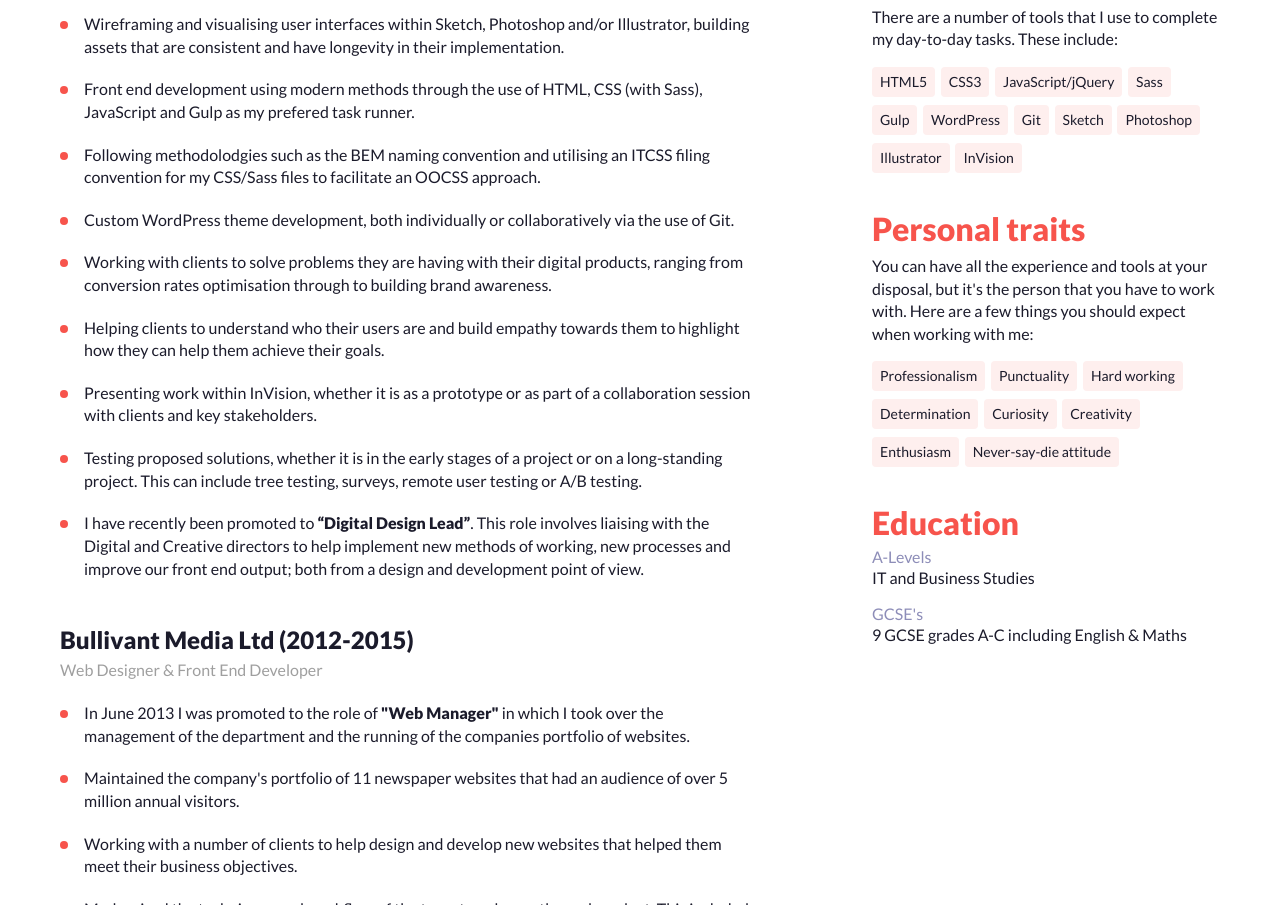
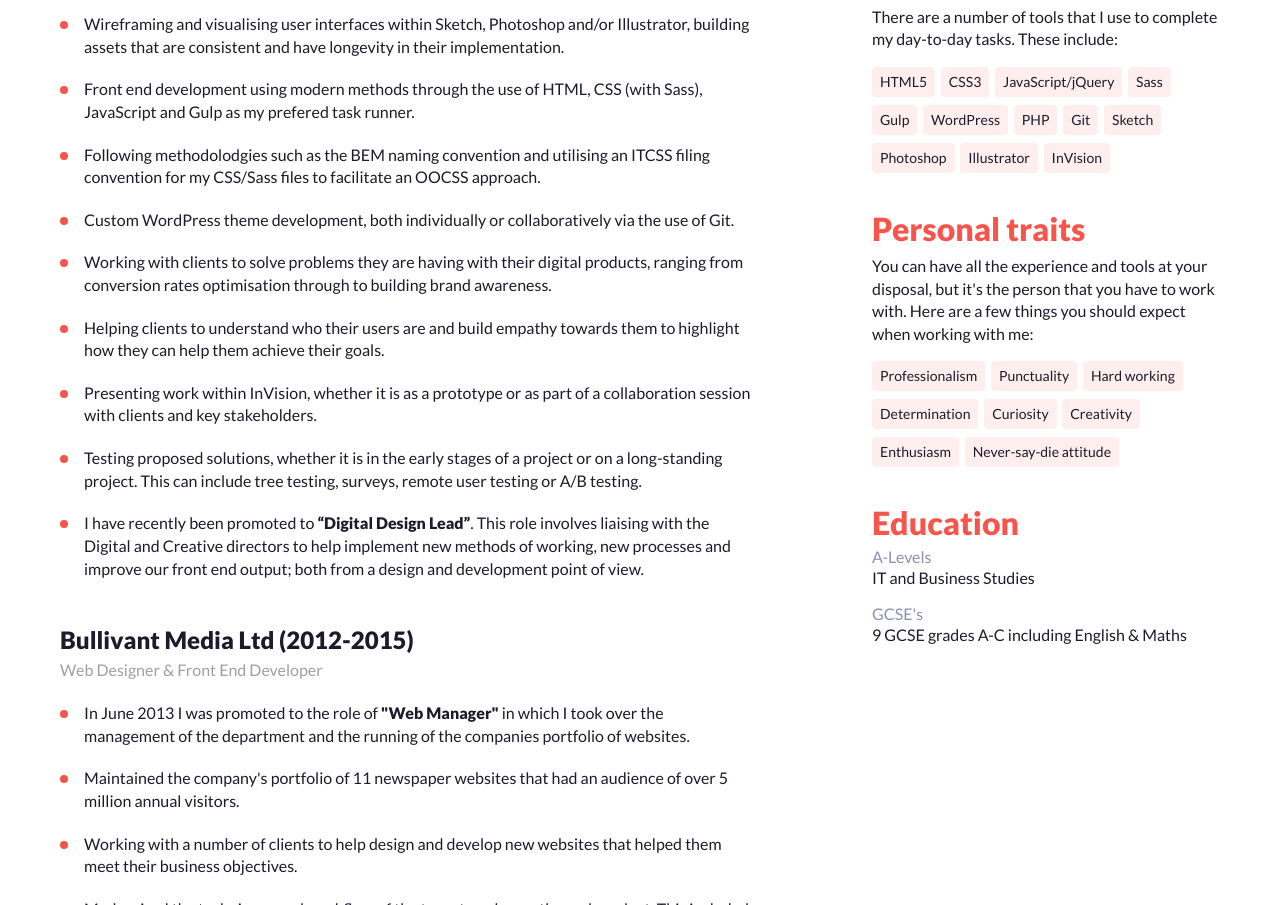
Before and after one commit to jordansimpson/cv.jordansimpson.co.uk, a website: page front-end/index.html in a window 1280 px wide. Shown: the part 1324-2229 px from the top of the page. Drawn offline with Linux system fonts and the light colour scheme.

Commit message:
minor amendment made to skills content

```diff
--- a/front-end/index.html
+++ b/front-end/index.html
@@ -100,6 +100,7 @@
 						<li>Sass</li>
 						<li>Gulp</li>
 						<li>WordPress</li>
+						<li>PHP</li>
 						<li>Git</li>
 						<li>Sketch</li>
 						<li>Photoshop</li>
```
Also changed, not shown: index.html (+1 -1 lines).
